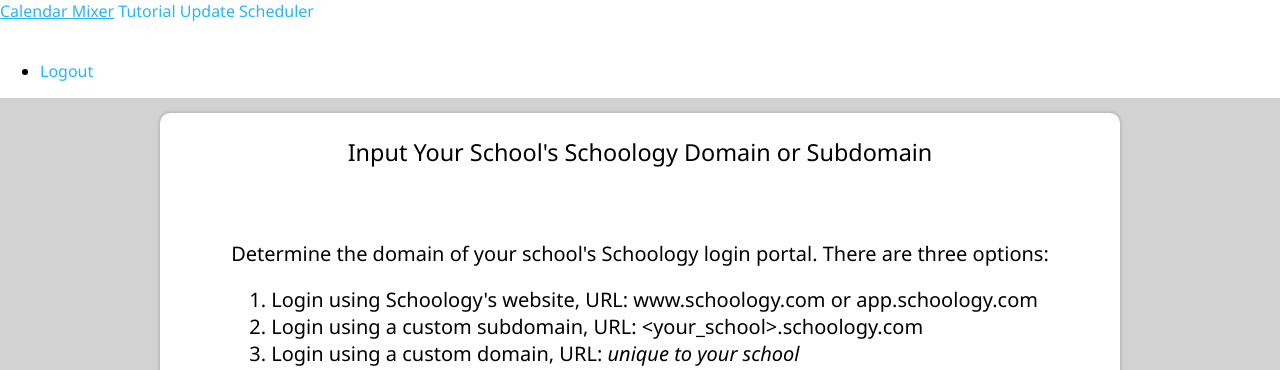
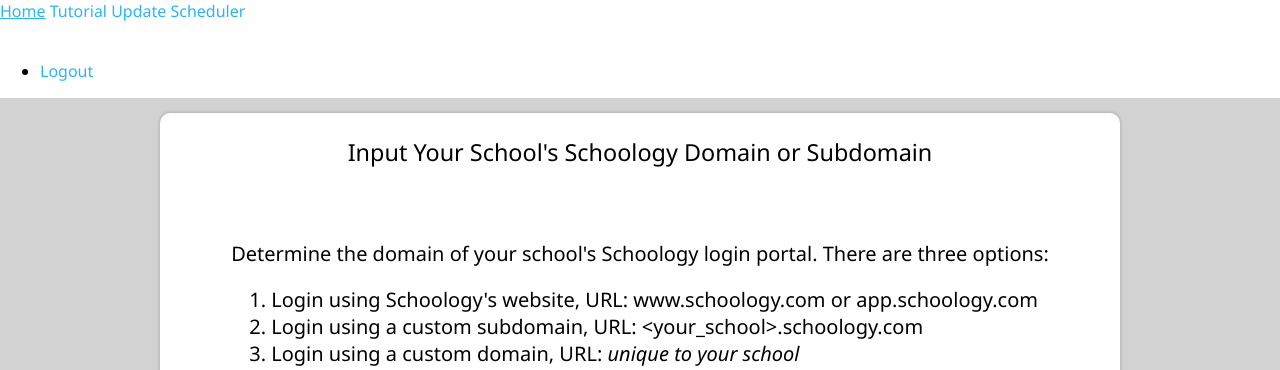
Before and after one commit to AndrewLester/update-scheduler, a Python web app: template app/templates/login.html in a window 1280 px wide. Shown: the top 370 px of the page. Run offline with Jinja, Linux system fonts and the light colour scheme; the template is opened without the code that fills it, so the values that code supplies are empty.

Commit message:
Remove references to Calendar Mixer

```diff
--- a/app/app.py
+++ b/app/app.py
@@ -2,11 +2,10 @@
 from typing import Optional
 from rq import Queue
 import redis
-from flask import Flask, render_template, request, jsonify, g, send_from_directory, flash, current_app
+from flask import Flask, render_template, jsonify, flash
 from flask.cli import load_dotenv
 from flask_login import current_user
 from flask_wtf.csrf import CSRFError
-from flask_sitemap import sitemap_page_needed
 
 from app import login, db, migrate, cache, csrf, oauth_client
 from app import update_scheduler, main, oauth
--- a/app/templates/base.html
+++ b/app/templates/base.html
@@ -16,7 +16,7 @@
     <body>
         <header>
             <nav>
-                <a href="{{ url_for('main.index') }}">Calendar Mixer</a>
+                <a href="{{ url_for('main.index') }}">Home</a>
                 <a href="{{ url_for('main.tutorial') }}">Tutorial</a>
                 {% if current_user.is_anonymous %}
                     <a href="{{ url_for('main.login') }}">Login</a>
```
Also changed, not shown: app/oauth/views.py (+1 -8 lines).
